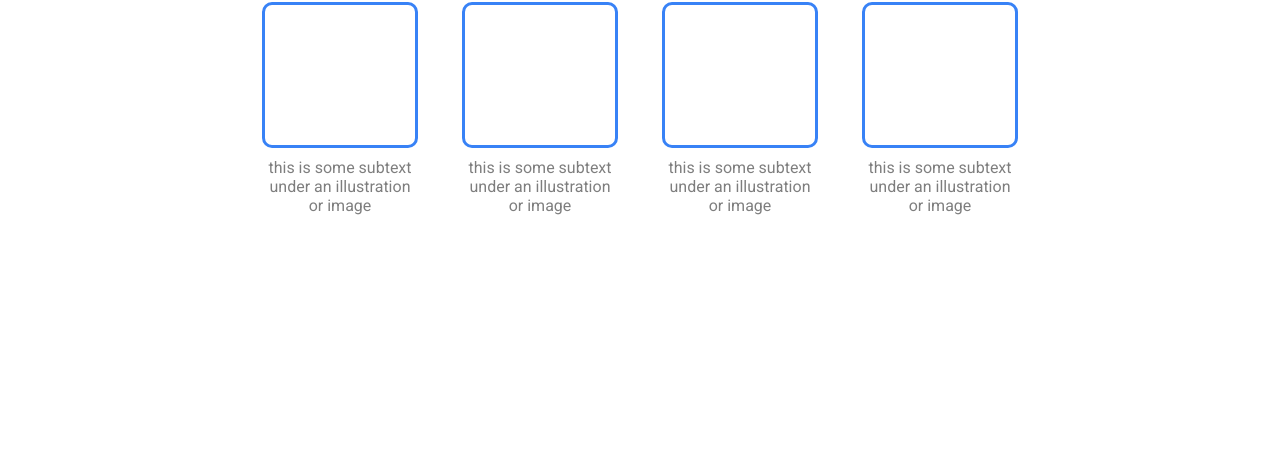
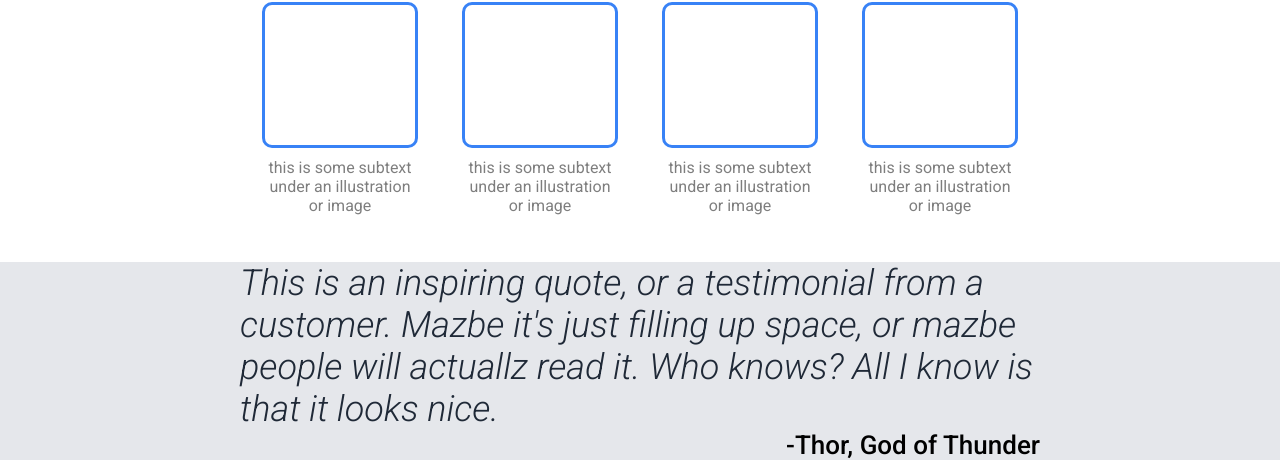
Before and after one commit to timHa91/odin-landing-page, a plain HTML site: page index.html in a window 1280 px wide. Shown: the part 452-912 px from the top of the page. Before the commit the page ends 800 px from the top, so only its background shows below. Drawn offline with Linux system fonts and the light colour scheme.

Commit message:
Added Quote Content HTML and first styling

```diff
--- a/index.html
+++ b/index.html
@@ -54,7 +54,12 @@
                 </div>
             </div>
         </div>
-        <div class="quote-container"></div>
+        <div class="quote-container">
+            <div class="quote-content">
+                <article>This is an inspiring quote, or a testimonial from a customer. Mazbe it's just filling up space, or mazbe people will actuallz read it. Who knows? All I know is that it looks nice.</article>
+                <p>-Thor, God of Thunder</p>
+            </div>
+        </div>
         <div class="action-container"></div>
         <div class="footer-container"></div>
     </div>
--- a/styles.css
+++ b/styles.css
@@ -54,7 +54,7 @@
 
 .hero-main {
     display: flex;
-    flex:1;
+    flex: 1;
     gap: 10px;
     flex-direction: column;
     justify-content: center;
@@ -105,10 +105,10 @@
 .information-content-container {
     display: flex;
     gap: 50px;
+    width: 100%;
 }
 
 .information-content {
-
     display: flex;
     flex-direction: column;
     align-items: center;
@@ -135,7 +135,32 @@
     display: flex;
     background-color: #E5E7EB;
     flex: 1;
+    width: 100%;
+    align-items: center;
+    flex-direction: column;
 }
+
+.quote-content {
+    display: flex;
+    width: 800px;
+    flex-direction: column;
+}
+
+.quote-content article {
+    font-size: 36px;
+    font-style: italic;
+    font-weight: 300;
+    color: #1F2937;
+    width: 800px;
+}
+
+.quote-content p {
+    font-size: 26px;
+    font-weight: 500;
+    align-self: flex-end;
+}
+
+/* Action */
 
 /* Footer */
 
```
